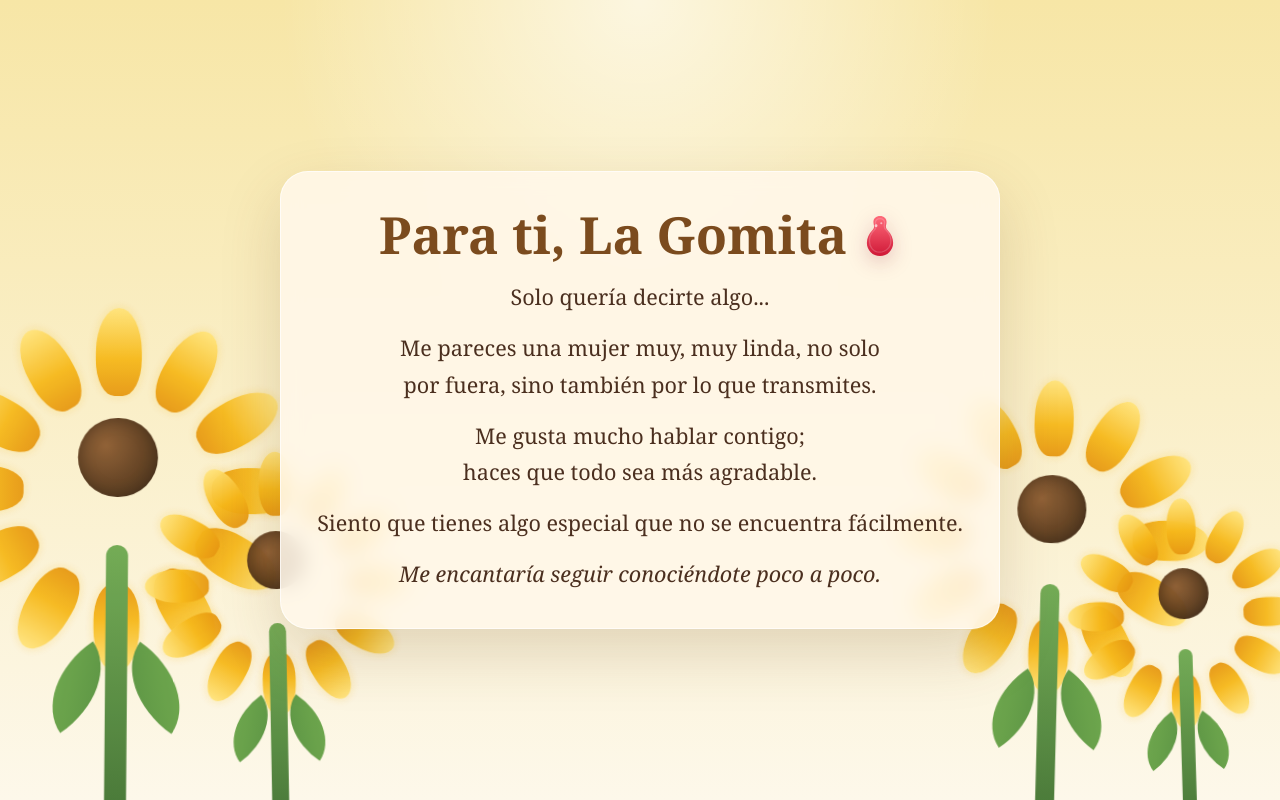
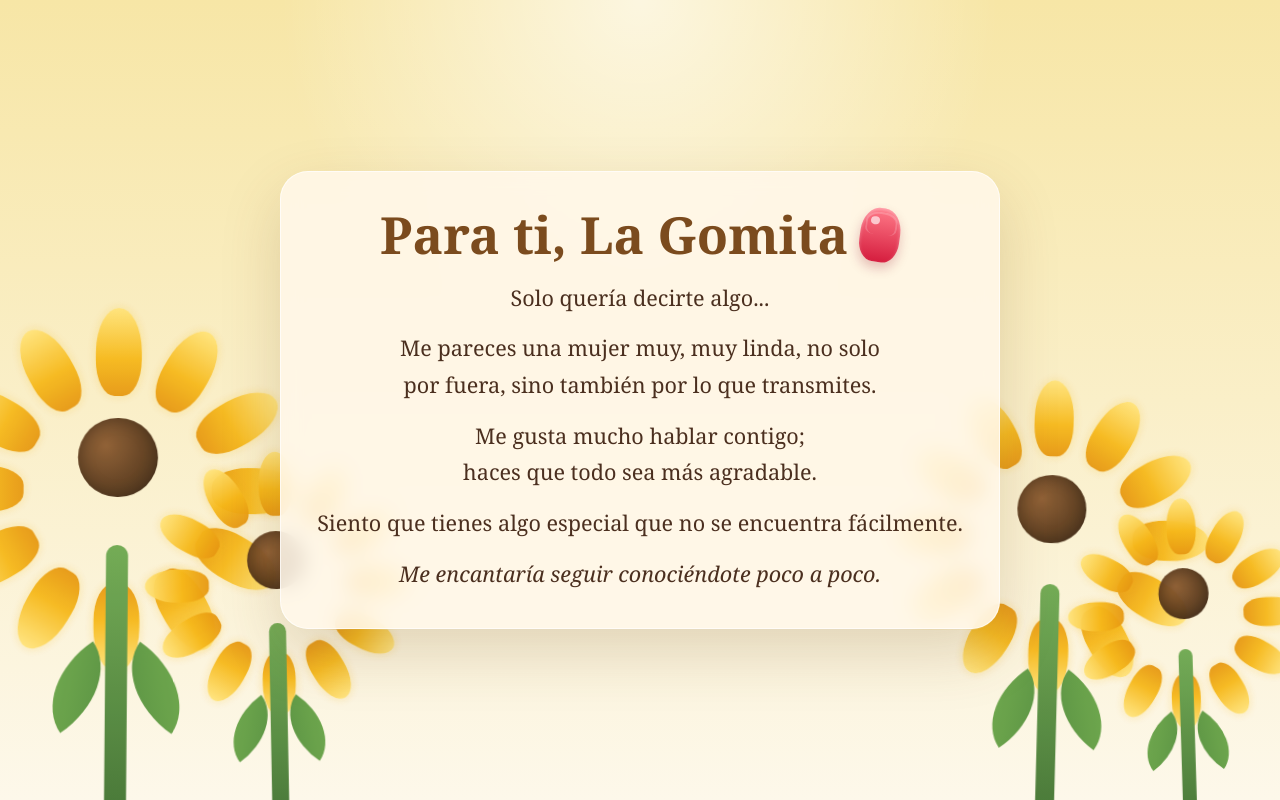
Before and after one commit to jgonzpad/para-ti-la-gomita, a plain HTML site: page index.html in a window 1280 px wide. Drawn offline with Linux system fonts and the light colour scheme.

Commit message:
fix: render gummy with css

```diff
--- a/index.html
+++ b/index.html
@@ -139,9 +139,37 @@
     }
 
     .gummy {
-      width: clamp(30px, 4vw, 42px);
-      height: auto;
-      filter: drop-shadow(0 6px 10px rgba(146, 13, 32, 0.22));
+      position: relative;
+      width: clamp(28px, 4vw, 40px);
+      height: clamp(38px, 5vw, 54px);
+      border-radius: 45% 45% 38% 38%;
+      background: linear-gradient(180deg, #ff7a88, #d51d3e);
+      box-shadow:
+        inset 0 2px 4px rgba(255, 255, 255, 0.35),
+        0 6px 12px rgba(146, 13, 32, 0.24);
+      transform: rotate(8deg);
+      flex: 0 0 auto;
+    }
+
+    .gummy::before {
+      content: "";
+      position: absolute;
+      top: 16%;
+      left: 22%;
+      width: 22%;
+      height: 16%;
+      border-radius: 50%;
+      background: rgba(255, 242, 244, 0.7);
+    }
+
+    .gummy::after {
+      content: "";
+      position: absolute;
+      inset: 8% 10% auto;
+      height: 38%;
+      border: 2px solid rgba(255, 255, 255, 0.18);
+      border-bottom: 0;
+      border-radius: 45% 45% 30% 30%;
     }
 
     p {
@@ -174,6 +202,10 @@
 
       .sunflower {
         opacity: 0.8;
+      }
+
+      .gummy {
+        transform: rotate(6deg) translateY(2px);
       }
     }
   </style>
@@ -268,18 +300,7 @@
   <main class="card">
     <h1>
       <span>Para ti, La Gomita</span>
-      <svg class="gummy" viewBox="0 0 64 64" aria-hidden="true">
-        <defs>
-          <linearGradient id="gummyBody" x1="0%" y1="0%" x2="0%" y2="100%">
-            <stop offset="0%" stop-color="#ff6b7a"></stop>
-            <stop offset="100%" stop-color="#cf1837"></stop>
-          </linearGradient>
-        </defs>
-        <path d="M22 12c0-5 4-9 10-9s10 4 10 9c0 3-1 5-1 7 0 2 1 4 3 6 5 5 8 12 8 19 0 11-9 20-20 20S12 55 12 44c0-7 3-14 8-19 2-2 3-4 3-6 0-2-1-4-1-7Z" fill="url(#gummyBody)"></path>
-        <path d="M25 13c0-3 3-6 7-6s7 3 7 6c0 2-.6 3.5-.6 5.2 0 2.5 1.4 4.8 3.5 6.9 4.2 4.2 6.7 10 6.7 15.9 0 9.5-7.7 17.2-17.2 17.2S15.9 50.5 15.9 41c0-5.9 2.5-11.7 6.7-15.9 2.1-2.1 3.5-4.4 3.5-6.9 0-1.7-1.1-3.2-1.1-5.2Z" fill="none" opacity="0.18" stroke="#ffffff" stroke-width="2"></path>
-        <circle cx="26" cy="18" r="2.2" fill="#fff2f4" opacity="0.7"></circle>
-        <circle cx="34" cy="14" r="1.6" fill="#fff2f4" opacity="0.6"></circle>
-      </svg>
+      <span class="gummy" aria-hidden="true"></span>
     </h1>
     <p>Solo quería decirte algo...</p>
     <p>Me pareces una mujer muy, muy linda, no solo por fuera, sino también por lo que transmites.</p>
```
